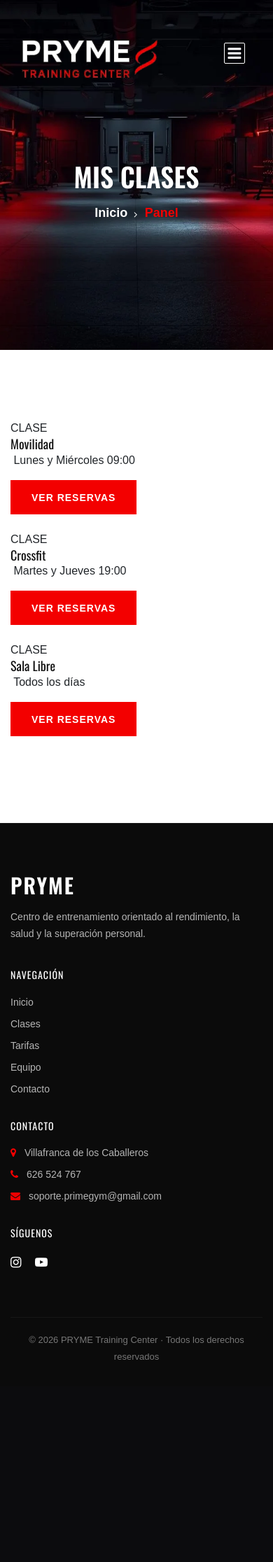
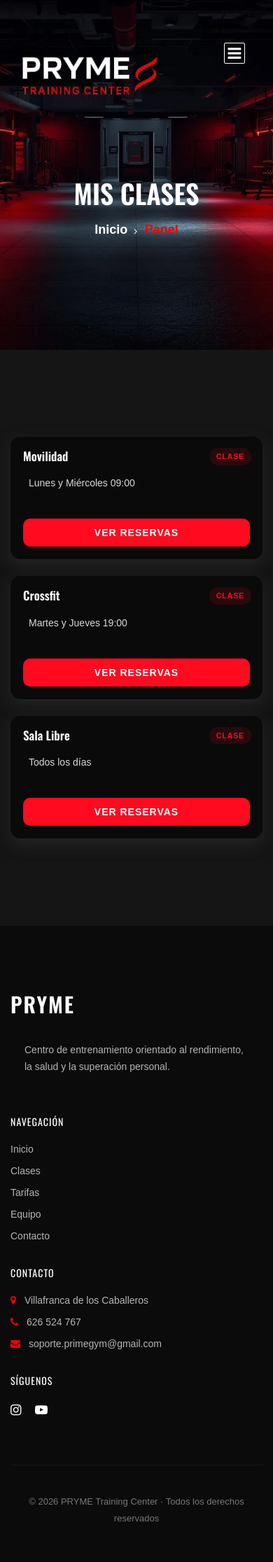
Before and after one commit to cosmincostea21/TFG-PrimeGym, a Django app: page /entrenador/mis-clases/ in a window 390 px wide. Shown: the whole page at 70% size. Before the commit the page ends 1943 px from the top, so only its background shows below. Run offline with Django 5.2, Linux system fonts and the light colour scheme; data comes from the database, SQL or seed files in the repository; both versions use the stored data as it was after the commit; some libraries are stand-ins or nearby versions; some web fonts are replaced.

Commit message:
{rama-cosmin} adaptacion de colores y cambio de lógica para la gestion de clientes

```diff
--- a/prime_gym/entrenador/templates/entrenador/clases_hoy.html
+++ b/prime_gym/entrenador/templates/entrenador/clases_hoy.html
@@ -1,4 +1,7 @@
 {% extends "entrenador/components/base.html" %}
+{% load static %}
+
+
 
 {% block title %}Clases de Hoy{% endblock %}
 {% block titulo %}Clases de Hoy{% endblock %}
@@ -6,7 +9,6 @@
 {% block contenido %}
 
 <div class="row">
-
 {% for reserva in reservas %}
     <div class="col-lg-6 mb-3">
 
--- a/prime_gym/entrenador/templates/entrenador/components/base.html
+++ b/prime_gym/entrenador/templates/entrenador/components/base.html
@@ -19,8 +19,8 @@
     <link rel="stylesheet" href="{% static 'css/bootstrap.min.css' %}">
     <link rel="stylesheet" href="{% static 'css/font-awesome.min.css' %}">
     <link rel="stylesheet" href="{% static 'css/style.css' %}">
-    <link rel="stylesheet" href="{% static 'css/style_perfil.css' %}">
 
+    {% block css_entrenador %}{% endblock %}
 </head>
 
 <body>
--- a/prime_gym/entrenador/templates/entrenador/mis_clases.html
+++ b/prime_gym/entrenador/templates/entrenador/mis_clases.html
@@ -1,7 +1,12 @@
 {% extends "entrenador/components/base.html" %}
+{% load static %}
 
 {% block title %}Mis Clases{% endblock %}
 {% block titulo %}Mis Clases{% endblock %}
+
+{% block css_entrenador %}
+    <link rel="stylesheet" href="{% static 'css/entrenador/style_mis_clases.css' %}">
+{% endblock  %}
 
 {% block contenido %}
 
--- a/prime_gym/entrenador/templates/entrenador/panel.html
+++ b/prime_gym/entrenador/templates/entrenador/panel.html
@@ -1,8 +1,13 @@
 {% extends "entrenador/components/base.html" %}
+{% load static %}
 
 {% block title %}Panel Entrenador{% endblock %}
 {% block titulo %}Panel Entrenador{% endblock %}
 {% block subtitulo %}Resumen{% endblock %}
+
+{% block css_entrenador %}
+    <link rel="stylesheet" href="{% static 'css/entrenador/style_panel_entrenador.css' %}">
+{% endblock %}
 
 {% block contenido %}
 
--- a/prime_gym/entrenador/templates/entrenador/reservas_clase.html
+++ b/prime_gym/entrenador/templates/entrenador/reservas_clase.html
@@ -1,4 +1,6 @@
 {% extends "entrenador/components/base.html" %}
+{% load static %}
+
 
 {% block title %}Reservas{% endblock %}
 {% block titulo %}Reservas{% endblock %}
@@ -9,7 +11,6 @@
 
 {% for reserva in reservas %}
         <div class="col-lg-6 mb-4">
-
             <div class="class-item p-4">
 
                 <h5>{{ reserva.cliente.nombre }}</h5>
@@ -19,13 +20,12 @@
                     Estado: {{ reserva.estado }}
                 </p>
 
-            <a href="{% url 'entrenador:marcar_asistencia' reserva.id %}"
+                <a href="{% url 'entrenador:marcar_asistencia' reserva.id clase.id %}"
                 class="primary-btn">
                     Marcar asistencia
                 </a>
 
             </div>
-
         </div>
 {% empty %}
     <p>No hay reservas</p>
--- a/prime_gym/entrenador/urls.py
+++ b/prime_gym/entrenador/urls.py
@@ -7,6 +7,6 @@
     path('', views.panel_entrenador, name='panel'),
     path('mis-clases/', views.mis_clases,name='mis_clases'),
     path('clase/<int:clase_id>/reservas/', views.reservas_clase, name='reservas_clase'),
-    path('asistencia/<int:reserva_id>/', views.marcar_asistencia, name='marcar_asistencia'),
+    path('asistencia/<int:reserva_id>/<int:clase_id>/', views.marcar_asistencia, name='marcar_asistencia'),
     path('clases-hoy/', views.clases_hoy, name='clases_hoy'),
 ]
--- a/prime_gym/entrenador/views.py
+++ b/prime_gym/entrenador/views.py
@@ -15,17 +15,20 @@
 # VER RESERVAS EN CLASES ENTRENADOR
 def reservas_clase(request, clase_id):
     clase = Clase.objects.get(id=clase_id)
-    reservas = Reserva.objects.filter(clase=clase)
+    reservas = Reserva.objects.filter(clase=clase, estado='reservada')
 
     return render(request, 'entrenador/reservas_clase.html', {'clase': clase, 'reservas': reservas})
 
 # EDITAR ASISTENCIA
-def marcar_asistencia(request, reserva_id):
+def marcar_asistencia(request, reserva_id, clase_id):
     reserva = Reserva.objects.get(id=reserva_id)
     reserva.estado = 'asistio'
     reserva.save()
 
-    return redirect('entrenador:mis_clases')
+    clase = Clase.objects.get(id=clase_id)
+    reservas = Reserva.objects.filter(clase=clase, estado='reservada')
+
+    return render(request,'entrenador/reservas_clase.html', {'clase': clase, 'reservas': reservas})
 
 # PANEL DEL ENTRENADOR
 def panel_entrenador(request):
--- /dev/null
+++ b/prime_gym/static/css/entrenador/style_mis_clases.css
@@ -0,0 +1,122 @@
+:root {
+    --rb:      #0a0a0a;
+    --rs:      #111111;
+    --rs2:     #161616;
+    --rl:      rgba(255,255,255,0.06);
+    --rr:      #ff0a1f;
+    --rr-soft: rgba(255,10,31,0.12);
+    --rt:      #ffffff;
+    --rt2:     #d8d8d8;
+    --rm:      #888;
+}
+.spad {
+  background-color: #151515;
+}
+
+/* ===== LAYOUT ===== */
+.row {
+    margin-top: 24px;
+}
+
+/* ===== TARJETA ===== */
+.clase-card {
+    background: var(--rb);
+    border-radius: 14px;
+    height: 100%;
+    box-shadow: 0 8px 22px rgba(48, 48, 48, 0.6);
+    transition: transform .25s ease, box-shadow .25s ease;
+    overflow: hidden;
+}
+
+.clase-card:hover {
+    transform: translateY(-4px);
+    box-shadow: 0 14px 32px var(--rr);
+}
+
+/* ===== CUERPO ===== */
+.clase-card-body {
+    padding: 22px;
+    position: relative;
+    display: flex;
+    flex-direction: column;
+    height: 100%;
+}
+
+/* ===== TAG ===== */
+.clase-tag {
+    position: absolute;
+    top: 16px;
+    right: 16px;
+    background: var(--rr-soft);
+    color: var(--rr);
+    font-size: 11px;
+    font-weight: 700;
+    padding: 4px 10px;
+    border-radius: 20px;
+    letter-spacing: 0.6px;
+}
+
+/* ===== NOMBRE ===== */
+.clase-nombre {
+    color: var(--rt);
+    font-size: 19px;
+    font-weight: 700;
+    margin-bottom: 18px;
+}
+
+/* ===== INFO ===== */
+.clase-info {
+    margin-bottom: 24px;
+}
+
+.clase-info-item {
+    display: flex;
+    align-items: center;
+    gap: 8px;
+    color: var(--rt2);
+    font-size: 14px;
+}
+
+.clase-info-item i {
+    color: var(--rr);
+    font-size: 15px;
+}
+
+/* ===== BOTÓN ===== */
+.primary-btn {
+    margin-top: auto;
+    display: block;
+    text-align: center;
+    background: var(--rr);
+    color: var(--rt);
+    border-radius: 10px;
+    padding: 12px 16px;
+    font-size: 14px;
+    font-weight: 600;
+    text-decoration: none;
+    transition: background .25s ease, box-shadow .25s ease, transform .2s ease;
+}
+
+.primary-btn:hover {
+    background: #e0081b; /* leve variación del rojo base */
+    box-shadow: 0 6px 18px var(--rr-soft);
+    transform: translateY(-2px);
+}
+
+/* ===== ESTADO VACÍO ===== */
+p {
+    color: var(--rm);
+    font-size: 15px;
+    padding: 20px;
+}
+
+/* ===== RESPONSIVE ===== */
+@media (max-width: 768px) {
+    .clase-card-body {
+        padding: 18px;
+    }
+
+    .clase-nombre {
+        font-size: 17px;
+    }
+}
```
Also changed, not shown: prime_gym/static/css/entrenador/style_panel_entrenador.css (added, +150 -0 lines), prime_gym/db.sqlite3. Lines whose indentation alone changed are shown as unchanged.
